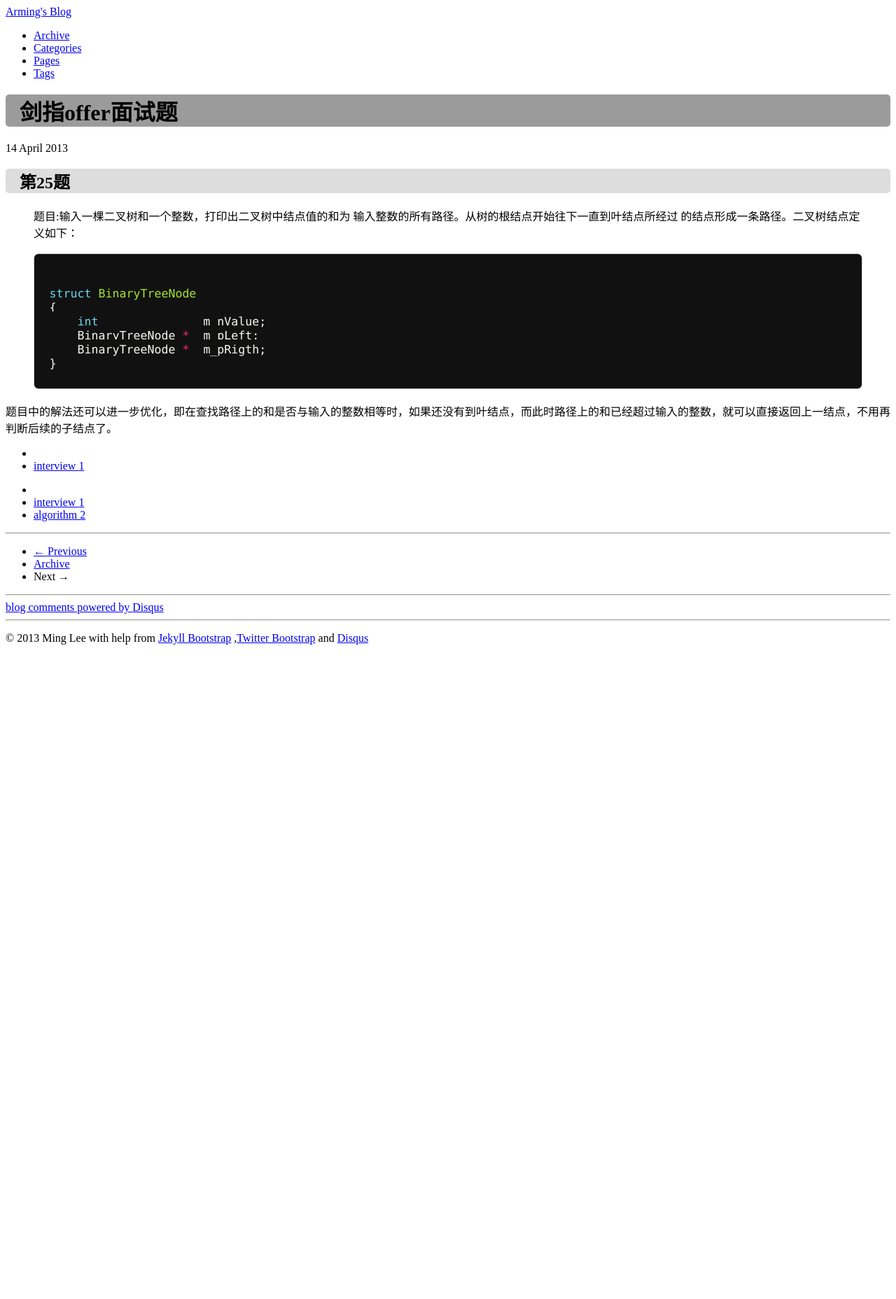
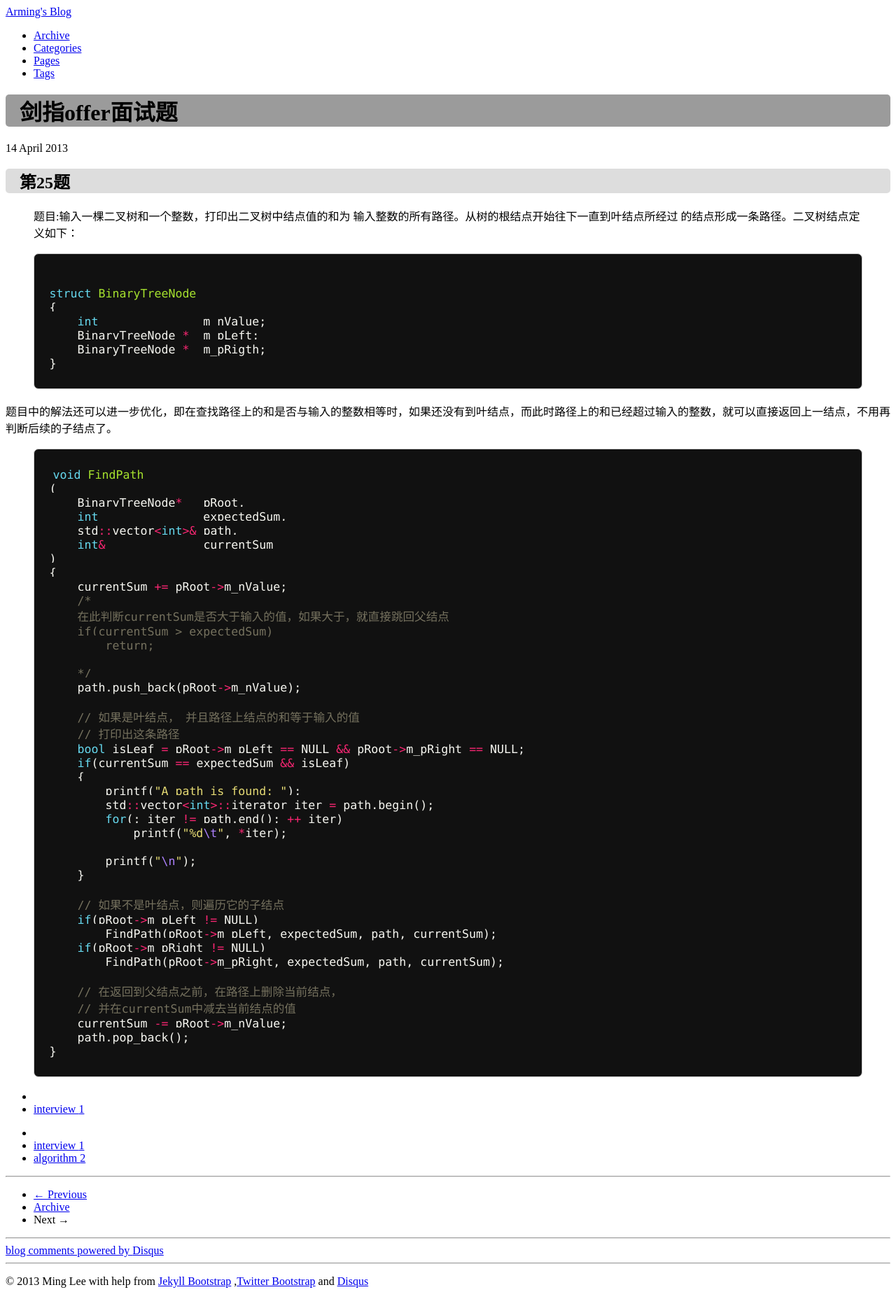
Before and after one commit to mrmign/mrmign.github.com, a Jekyll site: the page built from _posts/2013-04-14-sword2offer.md, in a window 1280 px wide. Shown: the whole page at 70% size. Built offline with Jekyll 4.4.1, drawn with Linux system fonts in a browser that asks for light colours; Markdown is read by kramdown in place of the engine named in the settings; comment, search, counter and statistics services are not loaded; before the commit the page ends 937 px from its top, so only the background shows below that.

Commit message:
change blockquot, add code

```diff
--- a/_posts/2013-04-14-sword2offer.md
+++ b/_posts/2013-04-14-sword2offer.md
@@ -21,3 +21,46 @@ struct BinaryTreeNode
 {% endhighlight %}
 
 题目中的解法还可以进一步优化，即在查找路径上的和是否与输入的整数相等时，如果还没有到叶结点，而此时路径上的和已经超过输入的整数，就可以直接返回上一结点，不用再判断后续的子结点了。
+{% highlight cpp %}
+void FindPath
+(
+    BinaryTreeNode*   pRoot,
+    int               expectedSum,
+    std::vector<int>& path,
+    int&              currentSum
+)
+{
+    currentSum += pRoot->m_nValue;
+    /*
+    在此判断currentSum是否大于输入的值，如果大于，就直接跳回父结点
+    if(currentSum > expectedSum)
+        return;
+
+    */
+    path.push_back(pRoot->m_nValue);
+
+    // 如果是叶结点，　并且路径上结点的和等于输入的值
+    // 打印出这条路径
+    bool isLeaf = pRoot->m_pLeft == NULL && pRoot->m_pRight == NULL;
+    if(currentSum == expectedSum && isLeaf)
+    {
+        printf("A path is found: ");
+        std::vector<int>::iterator iter = path.begin();
+        for(; iter != path.end(); ++ iter)
+            printf("%d\t", *iter);
+
+        printf("\n");
+    }
+
+    // 如果不是叶结点，则遍历它的子结点
+    if(pRoot->m_pLeft != NULL)
+        FindPath(pRoot->m_pLeft, expectedSum, path, currentSum);
+    if(pRoot->m_pRight != NULL)
+        FindPath(pRoot->m_pRight, expectedSum, path, currentSum);
+
+    // 在返回到父结点之前，在路径上删除当前结点，
+    // 并在currentSum中减去当前结点的值
+    currentSum -= pRoot->m_nValue;
+    path.pop_back();
+}
+{% endhighlight %}
```
Also changed, not shown: assets/themes/twitter/bootstrap/css/bootstrap.2.2.2.min.css.
